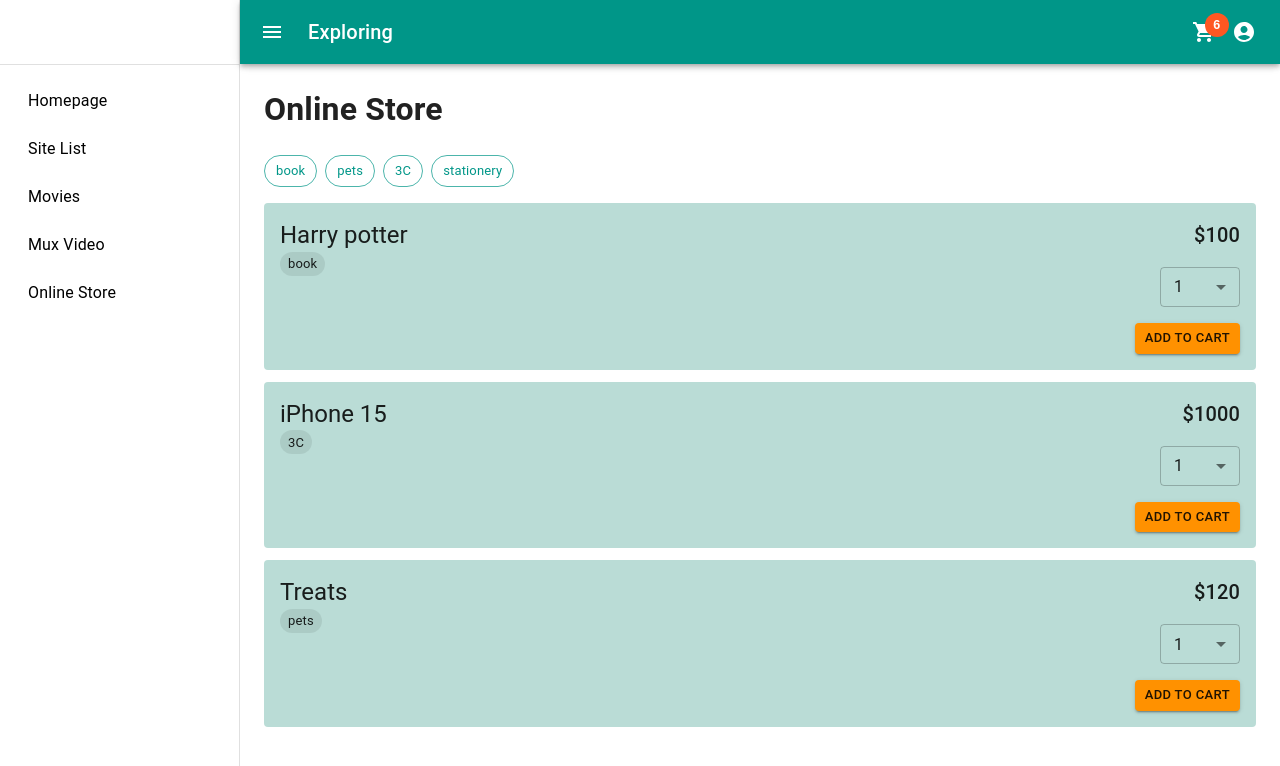
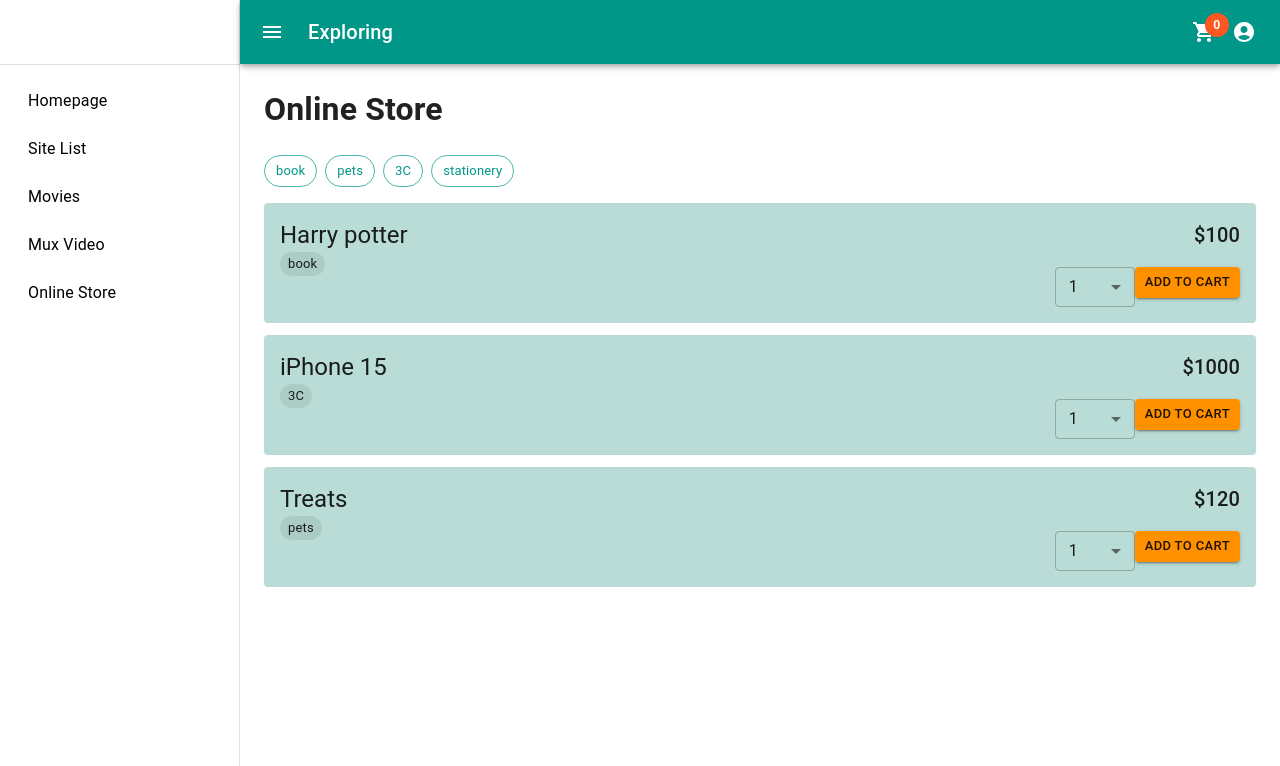
Before and after one commit to weimeihsu/MERN, a React (Vite) app in the folder client/: page /online-store in a window 1280 px wide. Shown: the top 766 px of the page. Built offline with nearby package versions, Linux system fonts and the light colour scheme.

Commit message:
front tags input

```diff
--- a/client/src/component/ShoppingCart/ShopItemCard.jsx
+++ b/client/src/component/ShoppingCart/ShopItemCard.jsx
@@ -1,5 +1,5 @@
 import { useState, forwardRef } from 'react'
-import { useDispatch } from 'react-redux'
+import { useDispatch, useSelector } from 'react-redux'
 import { addToCart } from '../../features/shopItemSlice'
 
 import Typography from '@mui/material/Typography'
@@ -10,22 +10,36 @@ import CardActions from '@mui/material/CardActions'
 import CardContent from '@mui/material/CardContent'
 import Snackbar from '@mui/material/Snackbar'
 import Stack from '@mui/material/Stack'
+import MenuItem from '@mui/material/MenuItem'
+import FormControl from '@mui/material/FormControl'
+import Select from '@mui/material/Select'
 import MuiAlert from '@mui/material/Alert'
-
-import CountSelect from './CountSelect'
+import Box from '@mui/material/Box'
 
 const Alert = forwardRef(function Alert(props, ref) {
     return <MuiAlert elevation={6} ref={ref} variant="filled" {...props} />;
   })
 
 const ShopItemCard = (item) => {
-
     const dispatch = useDispatch()
-    const [buyCount, setBuyCount] = useState(1)
-
+    const { countList } = useSelector(store => store.shopItemSlice)
+    const [ buyCount, setBuyCount] = useState(1)
+    const [ selectedItem, setSelectedItem ] = useState(item)
     const handleChange = (e) => {
         setBuyCount(e.target.value)
     }
+    const handleSubmit = (e) => {
+        e.preventDefault()
+        const theItem = {
+            _id: selectedItem._id,
+            name: selectedItem.name,
+            price: selectedItem.price,
+            quantity: buyCount
+        }
+        dispatch(addToCart({shopItem:theItem}))
+        setBuyCount(1)
+    }
+
     const [snackBarState, setSnackbarState] = useState({
         open:false,
         vertical:'top',
@@ -36,15 +50,15 @@ const ShopItemCard = (item) => {
     const handleClose = () => {
         setSnackbarState({...snackBarState, open: false})
     }
-    const handleAddToCart = (shopItem, newSnackState) => {
-        const theItem = {
-            _id: shopItem._id,
-            name: shopItem.name,
-            price: shopItem.price,
-            inventory: 2
-        }
-        dispatch(addToCart({shopItem:theItem}))
-        setBuyCount(1)
+    const handleAddToCart = (newSnackState) => {
+        // const theItem = {
+        //     _id: shopItem._id,
+        //     name: shopItem.name,
+        //     price: shopItem.price,
+        //     quantity: buyCount
+        // }
+        // dispatch(addToCart({shopItem:theItem}))
+
         setSnackbarState({...newSnackState, open: true})
     }
 
@@ -58,8 +72,20 @@ const ShopItemCard = (item) => {
             <CardActions>
                 <Stack spacing={2} alignItems="flex-end">
                     <Typography variant="h6">${item.price}</Typography>
-                    <CountSelect buyCount={buyCount} handleChange={handleChange} />
-                    <Button size="small" variant="contained" color="secondary" onClick={()=>handleAddToCart(item, { vertical: 'top', horizontal: 'center' })}>Add to Cart</Button>
+                    <Box component="form" onSubmit={handleSubmit}>
+                    <FormControl sx={{  minWidth: 80 }} size="small">
+                        <Select
+                        value={buyCount}
+                        onChange={handleChange}
+                        displayEmpty
+                        >
+                        {countList.map((item, idx)=>(
+                            <MenuItem key={idx} value={item}>{item}</MenuItem>
+                        ))}
+                        </Select>
+                    </FormControl>
+                    <Button onClick={()=>handleAddToCart({ vertical: 'top', horizontal: 'center' })} type='submit' size="small" variant="contained" color="secondary">Add to Cart</Button>
+                    </Box>
                     <Snackbar
                         anchorOrigin={{ vertical, horizontal }}
                         open={open}
@@ -67,7 +93,7 @@ const ShopItemCard = (item) => {
                         autoHideDuration={1000}
                         onClose={handleClose}
                     >
-                        <Alert severity="success">This is a success message!</Alert>
+                        <Alert severity="success">Item(s) Added!</Alert>
                     </Snackbar>
                 </Stack>
             </CardActions>
@@ -76,3 +102,5 @@ const ShopItemCard = (item) => {
 }
 
 export default ShopItemCard;
+
+// onClick={()=>handleAddToCart({ vertical: 'top', horizontal: 'center' })}
--- /dev/null
+++ b/client/src/component/TagsInput.jsx
@@ -0,0 +1,52 @@
+import Box from '@mui/material/Box'
+import FormControl from '@mui/material/FormControl'
+import InputLabel from '@mui/material/InputLabel'
+import OutlinedInput from '@mui/material/OutlinedInput'
+import FormHelperText from '@mui/material/FormHelperText'
+import Chip from '@mui/material/Chip'
+import Stack from '@mui/material/Stack'
+import { useState } from 'react'
+
+
+const TagsInputs = () => {
+    const [ trackedValue, setTrackedValue ] = useState('')
+    const [ category, setCategory ] = useState([])
+    const handleChange = (e) => {
+            setTrackedValue(e.target.value)
+        }
+    const handleKeyDown = (e) => {
+        if (e.key === 'Enter'){
+            setCategory([...category, trackedValue])
+            setTrackedValue('')
+        }
+    }
+    const handleDelete = (idx) => {
+        console.info('You clicked the delete icon.'+ idx);
+    }
+    return (
+        <>
+        <Stack direction="row" spacing={1}>
+            {category.map((item,idx)=>(
+                <Chip key={idx} label={item} onDelete={()=>handleDelete(idx)} />
+            ))}
+        </Stack>
+
+        <FormControl size="small" sx={{marginTop:1}}>
+            {/* <InputLabel htmlFor="component-outlined">Category</InputLabel> */}
+            <OutlinedInput
+            id="component-outlined"
+            placeholder="Type in Category..."
+            value={trackedValue}
+            onChange={handleChange}
+            onKeyDown={handleKeyDown}
+            />
+            <FormHelperText id="component-helper-text">
+            Press enter to create
+            </FormHelperText>
+        </FormControl>
+        </>
+
+     );
+}
+
+export default TagsInputs;
--- a/client/src/features/shopItemSlice.jsx
+++ b/client/src/features/shopItemSlice.jsx
@@ -9,11 +9,10 @@ const initialState = {
         {_id:'afae', name:'Treats', price:120, category:'pets', inventory:0},
     ],
     currentCart:[
-        {_id:'afae23', name:'Harry potter',price: 100, quantity:2},
-        {_id:'afae',name:'Treats',price: 120, quantity:4}
+
     ],
     countList:[1,2,3,4,5],
-    quantityInCart:5,
+    quantityInCart:null,
     totalCost:100,
     // inventoryToList:[[1,2,3],[1,2],[]],
     filteredItems:[],
@@ -76,7 +75,7 @@ export const shopItemSlice = createSlice({
             const { shopItem } = action.payload
             const inCartId = state.currentCart.find(item=>item._id===shopItem._id)
             if(inCartId === undefined){
-                state.records = [...state.currentCart, shopItem]
+                state.currentCart = [...state.currentCart, shopItem]
             }else{
                 state.currentCart = state.currentCart.map(
                     item => item._id === shopItem._id ?
--- a/client/src/pages/Movies.jsx
+++ b/client/src/pages/Movies.jsx
@@ -6,7 +6,6 @@ import Container from '@mui/material/Container'
 
 const Movies = () => {
     return (
-        <>
         <Container>
             <Box sx={{ flexGrow: 1 }}>
                 <Grid container spacing={4}>
@@ -20,7 +19,6 @@ const Movies = () => {
                 </Grid>
             </Box>
         </Container>
-        </>
      );
 }
 
--- a/client/src/pages/MuxVideo.jsx
+++ b/client/src/pages/MuxVideo.jsx
@@ -1,10 +1,12 @@
 import MuxPlayer from '@mux/mux-player-react'
 import Container from '@mui/material/Container'
+import TagsInputs from '../component/TagsInput';
 const MuxVideo = () => {
   return (
     <Container>
     <h1>Mux Video Player</h1>
-    <MuxPlayer
+    <TagsInputs/>
+    {/* <MuxPlayer
       streamType="on-demand"
       playbackId="UQwm9kwBtupE5W5IY001qSJqV01TpxuJOWkhY1T5FjSGE"
       metadata={{
@@ -12,7 +14,7 @@ const MuxVideo = () => {
         video_title: "Test video title",
         viewer_user_id: "user-id-007",
       }}
-    />
+    /> */}
     </Container>
    );
 }
--- a/client/src/theme.jsx
+++ b/client/src/theme.jsx
@@ -62,6 +62,11 @@ export const theme = createTheme({
                     }
                 }
             ]
+        },
+        MuiFormControl:{
+            styleOverrides:{
+                root: { margin: '0px' }
+            }
         }
 
     }
```
Also changed, not shown: client/src/component/ShoppingCart/IncreDecre.jsx (deleted, +0 -21 lines).
